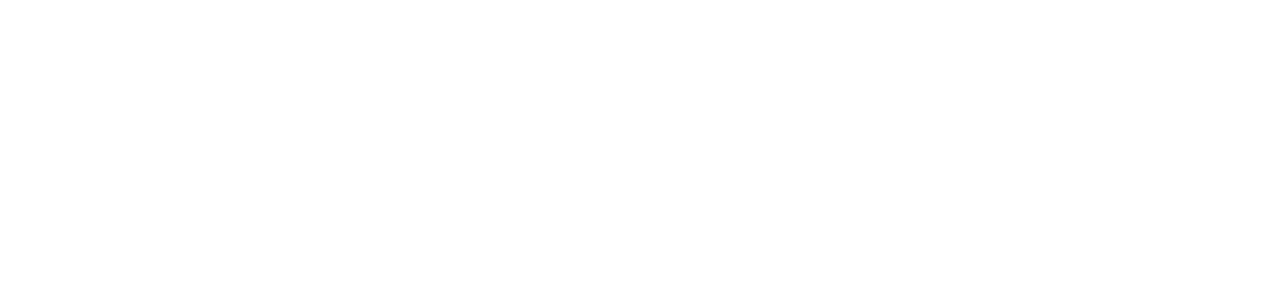
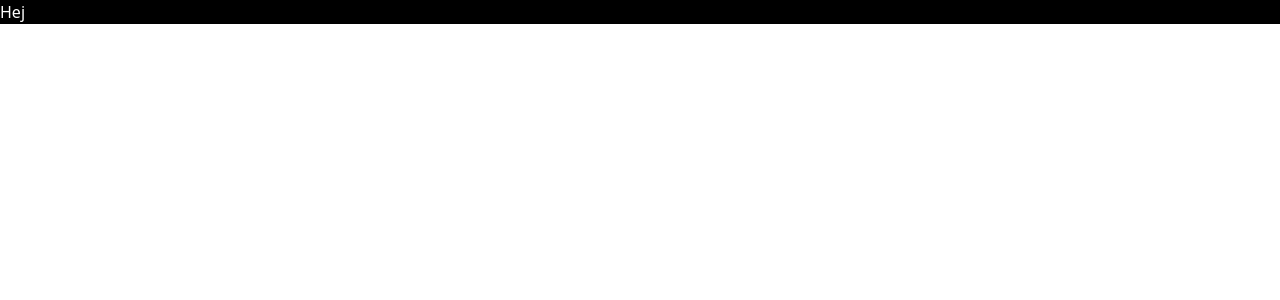
Before and after one commit to Vomcat/WebSockets-chess, a React (Vite) app: page / in a window 1280 px wide. Shown: the top 300 px of the page. Built offline with nearby package versions, Linux system fonts and the light colour scheme.

Commit message:
Tailwind init

```diff
--- a/package.json
+++ b/package.json
@@ -25,6 +25,7 @@
     "eslint-plugin-react-refresh": "^0.4.9",
     "globals": "^15.9.0",
     "prettier": "^3.3.3",
+    "tailwindcss": "^3.4.10",
     "typescript": "^5.5.3",
     "typescript-eslint": "^8.0.1",
     "vite": "^5.4.1"
--- a/src/App.tsx
+++ b/src/App.tsx
@@ -1,5 +1,5 @@
 function App() {
-  return <></>;
+  return <div className="bg-black text-white">Hej</div>;
 }
 
 export default App;
--- /dev/null
+++ b/src/index.css
@@ -0,0 +1,10 @@
+@tailwind base;
+@tailwind components;
+@tailwind utilities;
+
+#root,
+html,
+body {
+  height: 100%;
+  margin: 0;
+}
--- a/src/main.tsx
+++ b/src/main.tsx
@@ -1,6 +1,7 @@
 import { StrictMode } from 'react';
 import { createRoot } from 'react-dom/client';
 import App from './App.tsx';
+import './index.css';
 
 createRoot(document.getElementById('root')!).render(
   <StrictMode>
--- /dev/null
+++ b/tailwind.config.js
@@ -0,0 +1,8 @@
+/** @type {import('tailwindcss').Config} */
+export default {
+  content: ['./src/**/*.{js,jsx,ts,tsx}'],
+  theme: {
+    extend: {},
+  },
+  plugins: [],
+};
--- a/vite.config.ts
+++ b/vite.config.ts
@@ -1,7 +1,13 @@
 import { defineConfig } from 'vite';
 import react from '@vitejs/plugin-react';
+import tailwindcss from 'tailwindcss';
 
 // https://vitejs.dev/config/
 export default defineConfig({
   plugins: [react()],
+  css: {
+    postcss: {
+      plugins: [tailwindcss()],
+    },
+  },
 });
```
Also changed, not shown: 1 other file (tests, documents, lock files or other folders).
